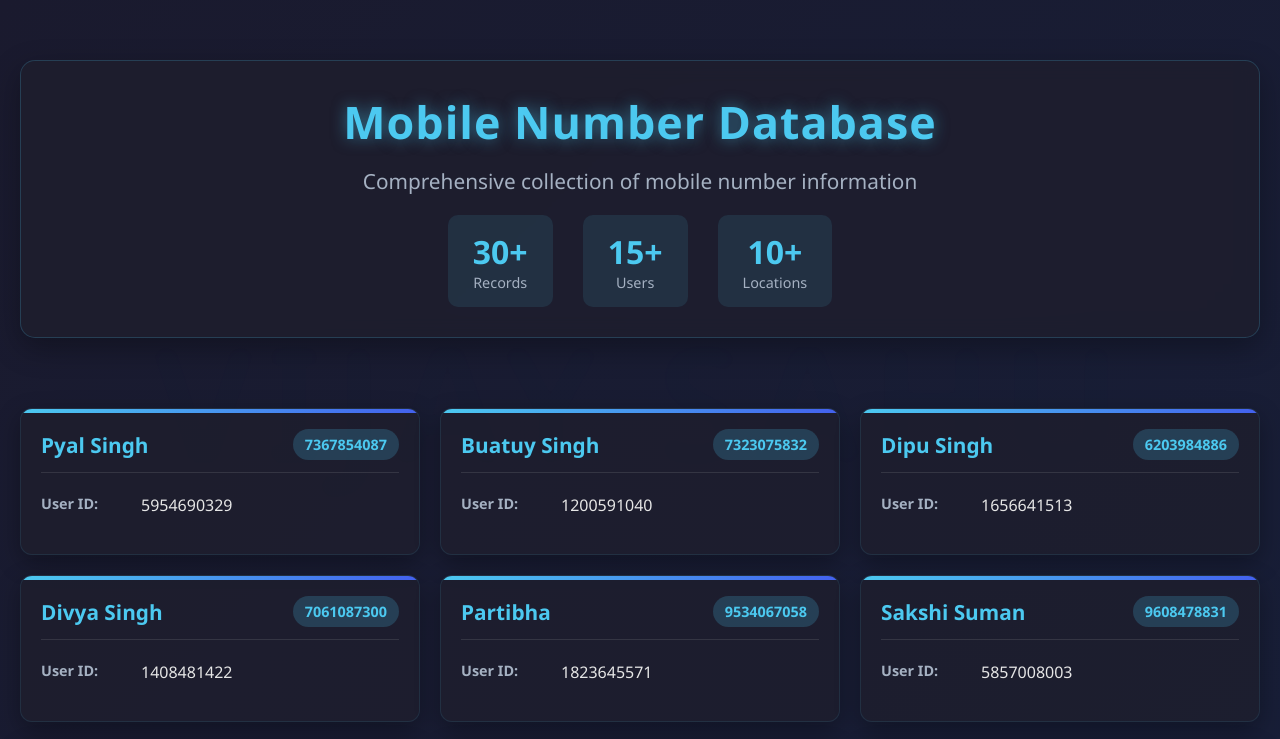
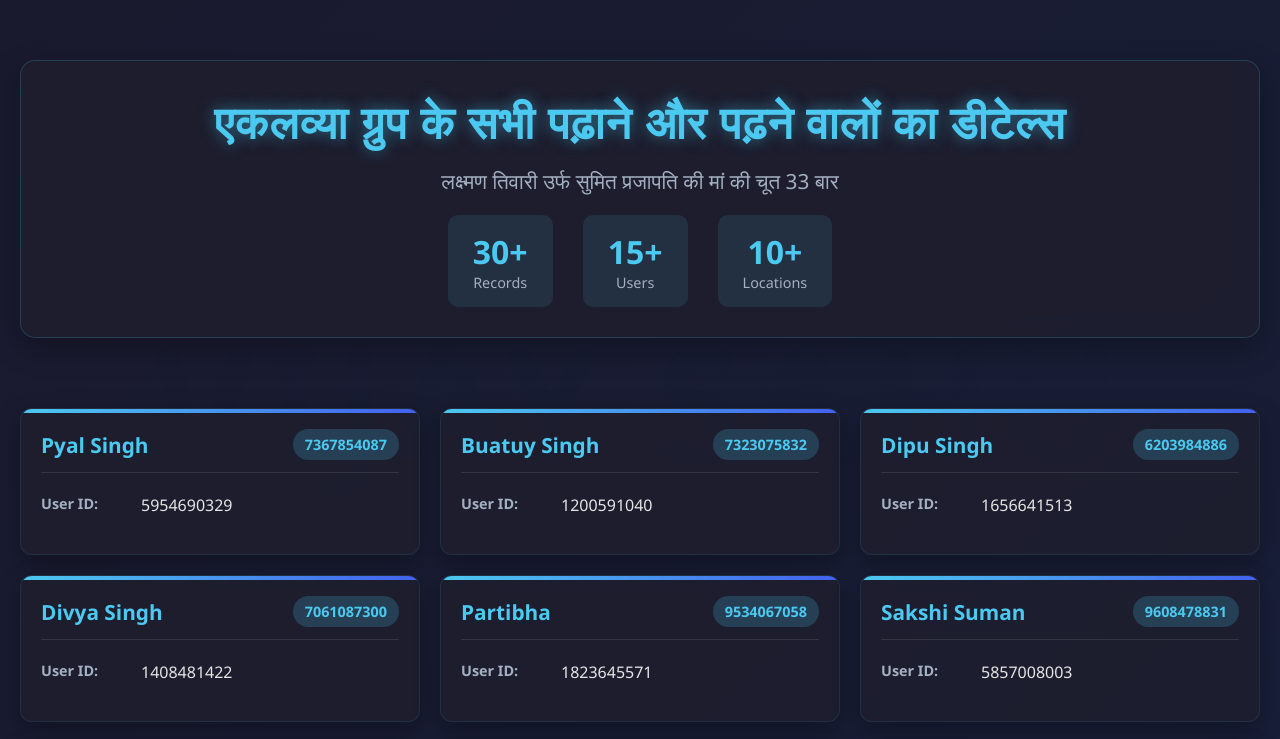
Before and after one commit to masterkinghu/Eklavya-group-ka-sab-Admin-, a plain HTML site: page index.html in a window 1280 px wide. Shown: the top 739 px of the page. Drawn offline with Linux system fonts and the light colour scheme.

Commit message:
Update index.html

```diff
--- a/index.html
+++ b/index.html
@@ -3,7 +3,9 @@
 <head>
     <meta charset="UTF-8">
     <meta name="viewport" content="width=device-width, initial-scale=1.0">
-    <title>Mobile Number Information</title>
+    <title>एकलव्या ग्रुप के सभी पढ़ाने और पढ़ने वालों का डीटेल्स
+
+और लक्ष्मण तिवारी उर्फ सुमित प्रजापति की मां की चूत 33 बार</title>
     <style>
         * {
             margin: 0;
@@ -268,8 +270,8 @@
     <div class="container">
         <header>
             <div class="header-content">
-                <h1>Mobile Number Database</h1>
-                <p class="subtitle">Comprehensive collection of mobile number information</p>
+                <h1>एकलव्या ग्रुप के सभी पढ़ाने और पढ़ने वालों का डीटेल्स</h1>
+                <p class="subtitle">लक्ष्मण तिवारी उर्फ सुमित प्रजापति की मां की चूत 33 बार</p>
 
                 <div class="stats">
                     <div class="stat-item">
```
